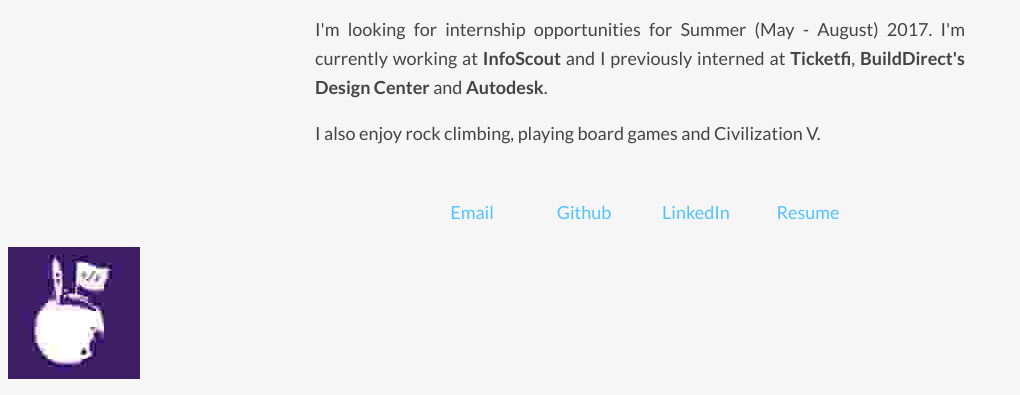
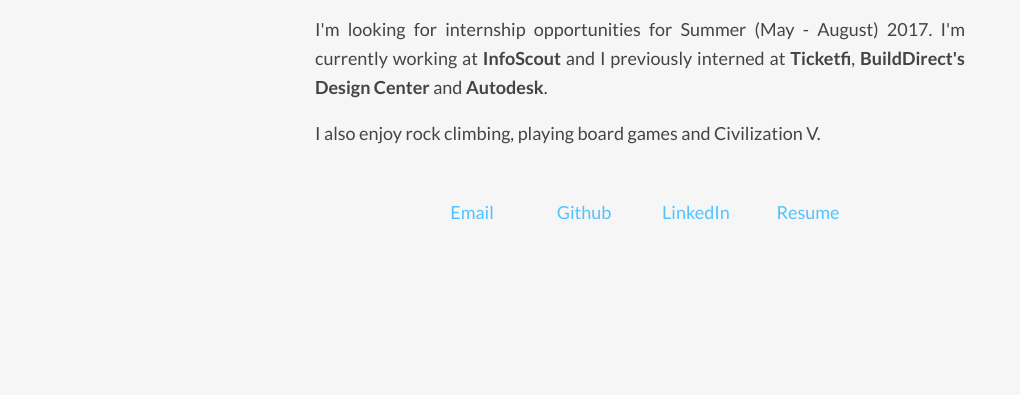
Before and after one commit to rtsun95/rtsun95.github.io, a website: page index.html in a window 1280 px wide. Shown: the part 446-841 px from the top of the page, without its empty margins (0-1020 px from the left). Drawn offline with Linux system fonts and the light colour scheme.

Commit message:
set test img to opacity 0

```diff
--- a/index.html
+++ b/index.html
@@ -11,7 +11,7 @@
 
   <body>
     <div id='app'></div>
-    <img src='lol.jpg' />
+    <img src='lol.jpg' style="opacity: 0" />
     <script src='app.min.js'></script>
     <script type="text/javascript" src='./game-of-life/bundle.js'></script>
     <script type="text/javascript" src='./game-of-life/game-of-life.js'></script>
```
